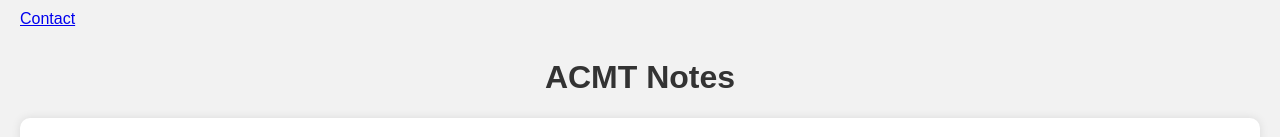
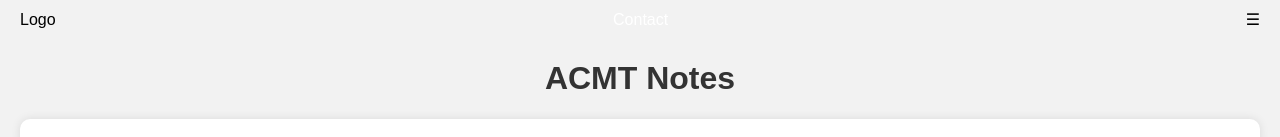
Before and after one commit to mayank-singh-mayank/ACMT, a plain HTML site: page index.html in a window 1280 px wide. Shown: the top 137 px of the page. Drawn offline with Linux system fonts and the light colour scheme.

Commit message:
Update index.html

```diff
--- a/index.html
+++ b/index.html
@@ -8,8 +8,12 @@
 </head>
 <body>
     <nav>
-        <a href="contact.html">Contact</a>
-    </nav>
+            <div class="logo">Logo</div>
+            <ul class="nav-links">
+                <li><a href="contact.html">Contact</a></li>
+            </ul>
+            <div class="menu-icon">&#9776;</div>
+        </nav>
     <h1>ACMT Notes</h1>
 
     <section>
```
